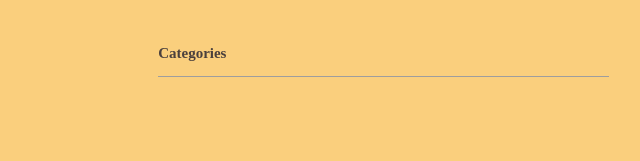
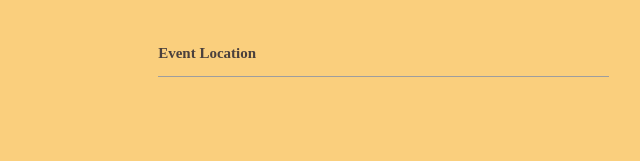
Before and after one commit to thisistimothychen/uvent, a plain HTML site: page frontend/index.html in a window 1280 px wide. Shown: the part 525-686 px from the top of the page, 430-1070 px from the left. Drawn offline with nearby package versions, Linux system fonts and the light colour scheme; a web font is replaced by a local one.

Commit message:
Add location parameter to frontend form

```diff
--- a/frontend/index.html
+++ b/frontend/index.html
@@ -52,6 +52,14 @@
                 <label for="description">Event Description</label>
               </div>
             </div>
+
+            <div class="row">
+              <div class="input-field col s12">
+                <input id="location" type="text" class="validate">
+                <label for="location">Event Location</label>
+              </div>
+            </div>
+
             <div class="row">
               <div class="input-field col s12">
                 <input id="categories" type="text" class="validate">
--- a/frontend/script.js
+++ b/frontend/script.js
@@ -31,6 +31,7 @@ var getEvents = function() {
 $('#createEventForm').submit(function(e) {
     // e.preventDefault(); // avoid to execute the actual submit of the form.
     var nameValue = document.getElementById("name").value;
+    var locationValue = document.getElementById("location").value;
     var descriptionValue = document.getElementById("description").value;
     var categoriesValue = document.getElementById("categories").value;
 
@@ -60,6 +61,7 @@ $('#createEventForm').submit(function(e) {
         'Item': {
           'name': nameValue,
           'description': descriptionValue,
+          'location': locationValue,
           'categories': categoriesValue.split(','),
           'startDate': startDateValue,
           'endDate': endDateValue
@@ -79,26 +81,3 @@ $('#createEventForm').submit(function(e) {
       }
     });
 });
-
-
-//
-// $("#createEventForm").submit(function(e) {
-//     var url = "https://8ifco0noyd.execute-api.us-east-1.amazonaws.com/prod/events";
-//
-//
-//     console.log("Form: " + $("#createEventForm").serialize());
-//
-//     $.ajax({
-//       type: "POST",
-//       xhrFields: {
-//         withCredentials: true
-//       },
-//       url: url,
-//       data: $("#createEventForm").serialize(), // serializes the form's elements.
-//       success: function(data) {
-//         console.log(data); // show response from the php script.
-//       }
-//     });
-//
-//     e.preventDefault(); // avoid to execute the actual submit of the form.
-// });
```
